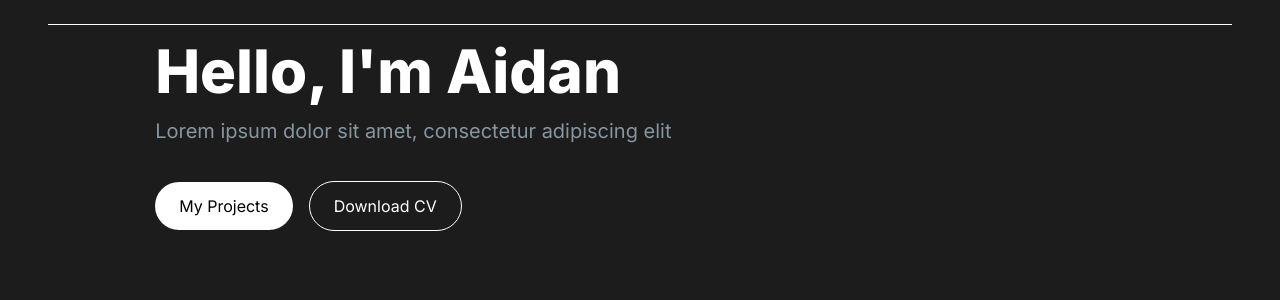
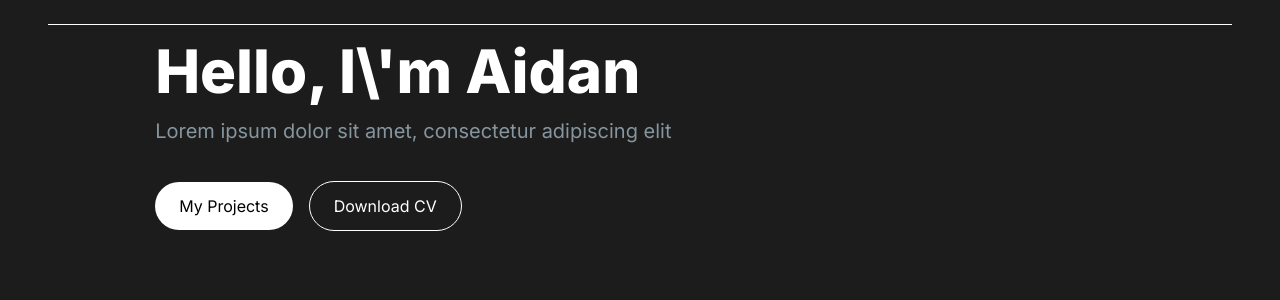
Before and after one commit to Doobig10/react-portfolio, a Next.js app: page / in a window 1280 px wide. Shown: the top 300 px of the page. Built offline with nearby package versions, Linux system fonts and the light colour scheme.

Commit message:
fix linting rule

```diff
--- a/src/app/components/HeaderComponent.tsx
+++ b/src/app/components/HeaderComponent.tsx
@@ -5,7 +5,7 @@ export default function HeaderComponent() {
             <div className={"grid grid-cols-1 lg:grid-cols-12"}>
                 <div className={"col-span-7 place-self-center text-center sm:text-left"}>
                     <h1 className={"text-white mb-4 text-4xl sm:text-5xl lg:text-6xl font-extrabold"}>
-                        Hello, I'm Aidan
+                        Hello, I\'m Aidan
                     </h1>
                     <p className={"text-[#86959e] text-lg lg:text-xl mb-6"}>
                         Lorem ipsum dolor sit amet, consectetur adipiscing elit
```
